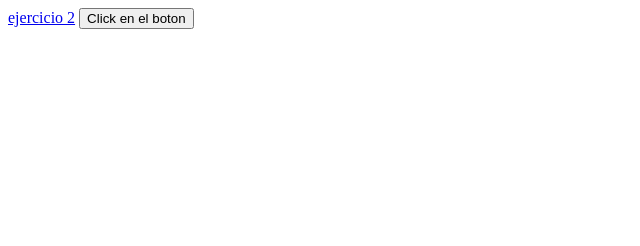
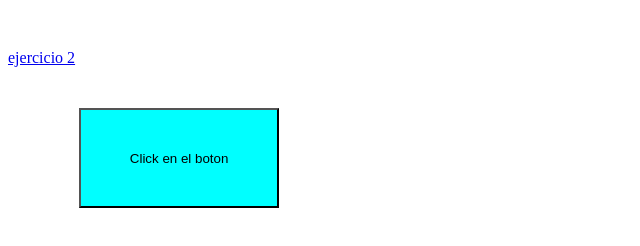
Before and after one commit to kevfvroxel/ejercicio2Js, a plain HTML site: page index1.html in a window 1280 px wide. Shown: the whole page, without its empty margins (0-640 px from the left). Drawn offline with Linux system fonts and the light colour scheme.

Commit message:
actualizacion del trabajos

```diff
--- a/index1.html
+++ b/index1.html
@@ -4,9 +4,22 @@
     <meta charset="UTF-8">
     <meta name="viewport" content="width=device-width, initial-scale=1.0">
     <title>Document</title>
+    <style>
+        button{
+            position: relative;
+            width: 200px;
+            height: 100px;
+            top: 100px;
+            background-color: aqua;
+        }
+        button:hover{
+            background-color: gray;
+            color: aliceblue;
+        }
+    </style>
 </head>
 <body>
-    <a href="html.html"> ejercicio 2</a>
+    <a href="index.html"> ejercicio 2</a>
 
 
     <div id="mensaje1" style="display: none; color: red; "> <h1>Hola a todos soy kevin cuene</h1></div>
```
Also changed, not shown: index.html (renamed from html.html, +2 -2 lines).
